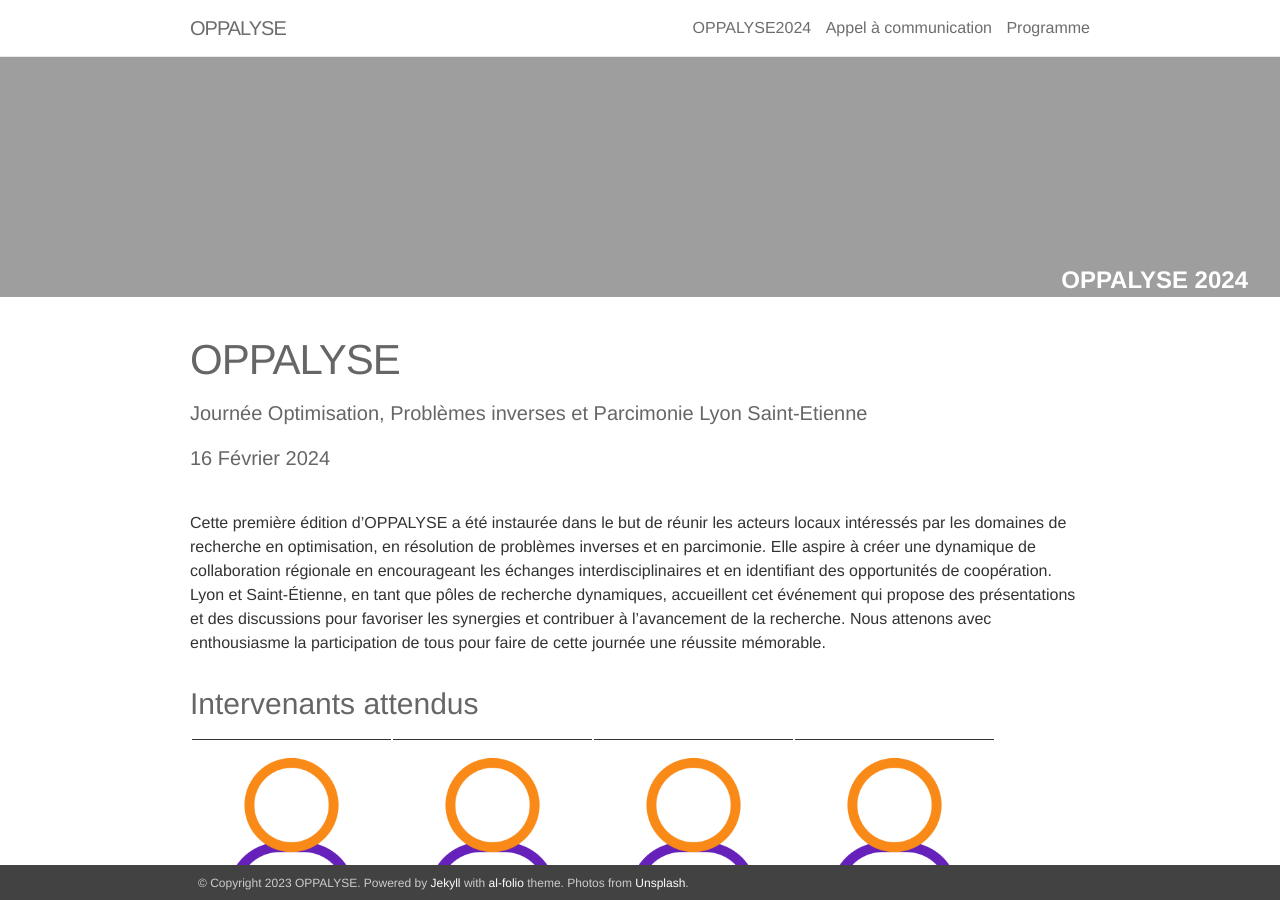
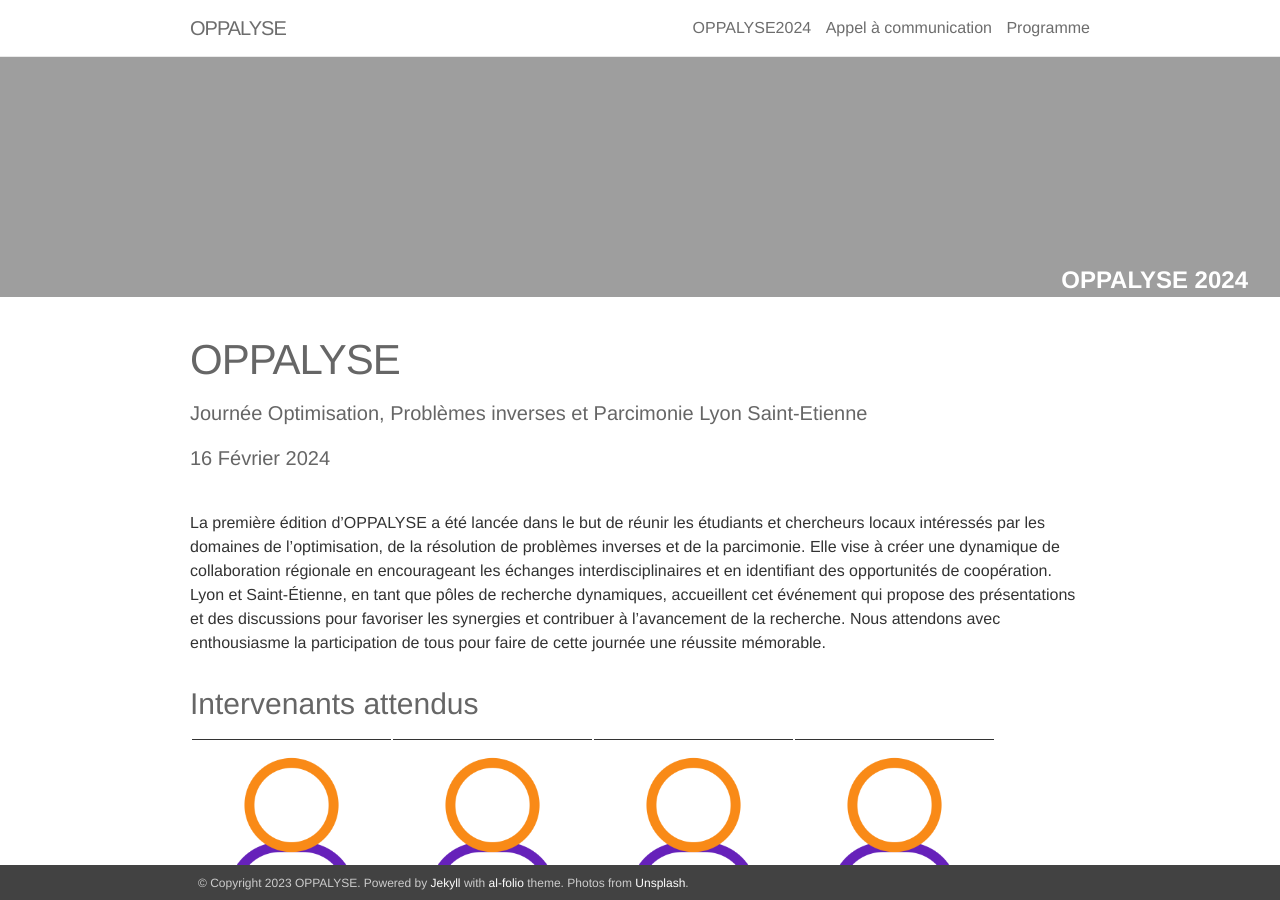
Before and after one commit to oppalyse/oppalyse.github.io, a Jekyll site: the page built from _pages/00_home.md, in a window 1280 px wide and 900 px high. Built offline with Jekyll 4.4.1, drawn with Linux system fonts in a browser that asks for light colours; nearby versions of some CDN libraries.

Commit message:
Update 00_home.md

```diff
--- a/_pages/00_home.md
+++ b/_pages/00_home.md
@@ -8,7 +8,7 @@ date: 16 Février 2024
 ---
 
 
-Cette première édition d'OPPALYSE a été instaurée dans le but de réunir les acteurs locaux intéressés par les domaines de recherche en optimisation, en résolution de problèmes inverses et en parcimonie. Elle aspire à créer une dynamique de collaboration régionale en encourageant les échanges interdisciplinaires et en identifiant des opportunités de coopération. Lyon et Saint-Étienne, en tant que pôles de recherche dynamiques, accueillent cet événement qui propose des présentations et des discussions pour favoriser les synergies et contribuer à l'avancement de la recherche. Nous attenons  avec enthousiasme la participation de tous pour faire de cette journée une réussite mémorable.
+La première édition d'OPPALYSE a été lancée dans le but de réunir les étudiants et chercheurs locaux intéressés par les domaines de l'optimisation, de la résolution de problèmes inverses et de la parcimonie. Elle vise à créer une dynamique de collaboration régionale en encourageant les échanges interdisciplinaires et en identifiant des opportunités de coopération. Lyon et Saint-Étienne, en tant que pôles de recherche dynamiques, accueillent cet événement qui propose des présentations et des discussions pour favoriser les synergies et contribuer à l'avancement de la recherche. Nous attendons avec enthousiasme la participation de tous pour faire de cette journée une réussite mémorable.
 
 
 
```
